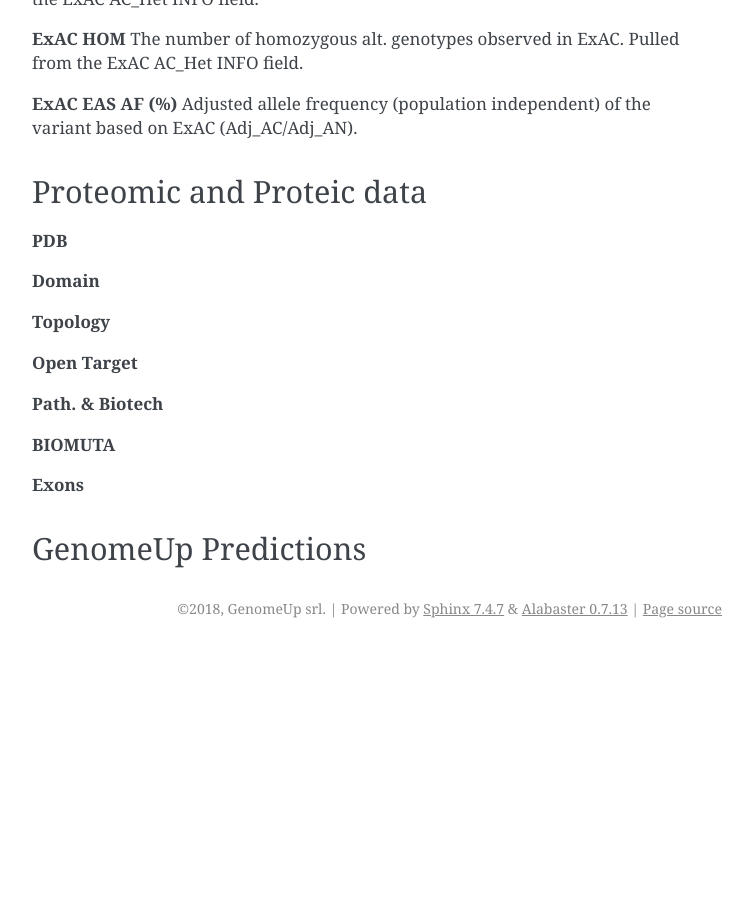
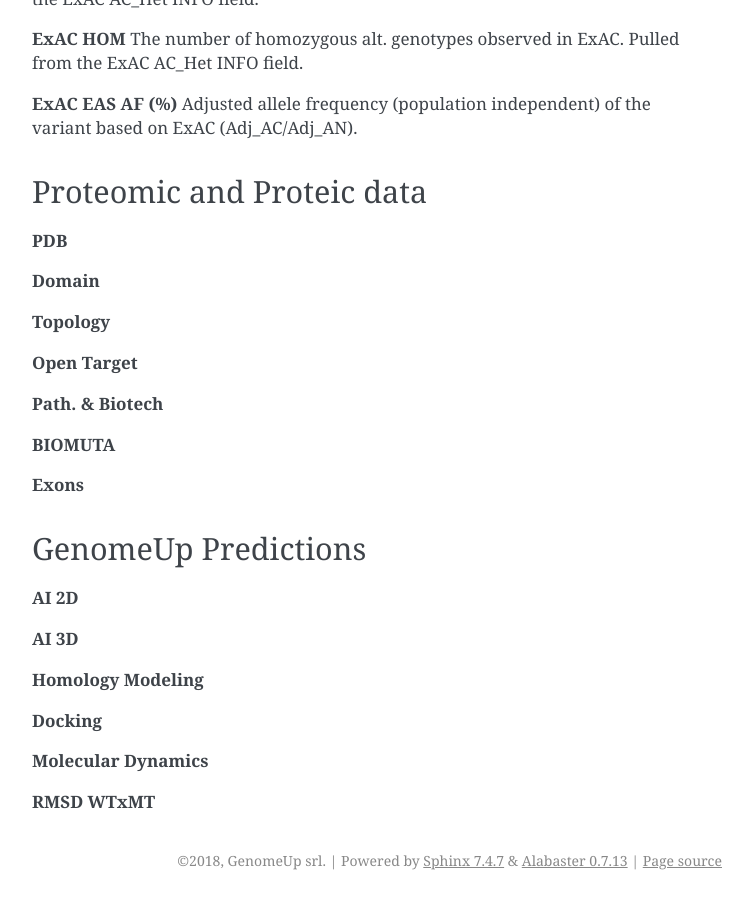
Before and after one commit to saraicarus/genomeup_doc, a Sphinx documentation site: the page built from source/annotation.rst, in a window 1280 px wide and 900 px high, scrolled down 2404 px. Shown: the whole window, without its empty margins (388-1141 px from the left). Built offline with Sphinx 7.4.7, drawn with Linux system fonts in a browser that asks for light colours; before the commit the page ends 3052 px from its top, so only the background shows below that.

Commit message:
Update annotation.rst

```diff
--- a/source/annotation.rst
+++ b/source/annotation.rst
@@ -156,3 +156,15 @@ Proteomic and Proteic data
 
 GenomeUp Predictions
 ~~~~~~~~~~~~~~~~~~~~
+
+**AI 2D**
+
+**AI 3D**
+
+**Homology Modeling**
+
+**Docking**
+
+**Molecular Dynamics**
+
+**RMSD WTxMT**
```
